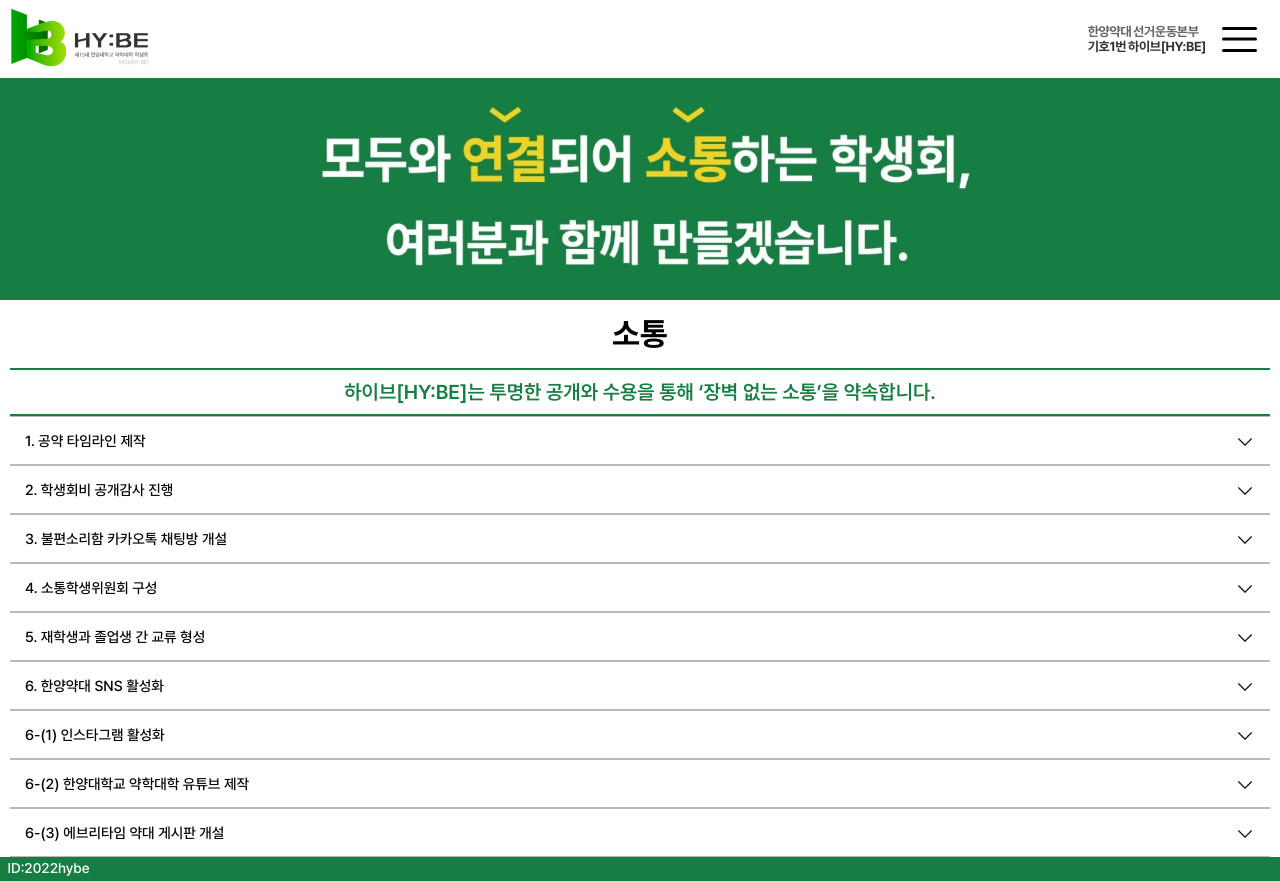
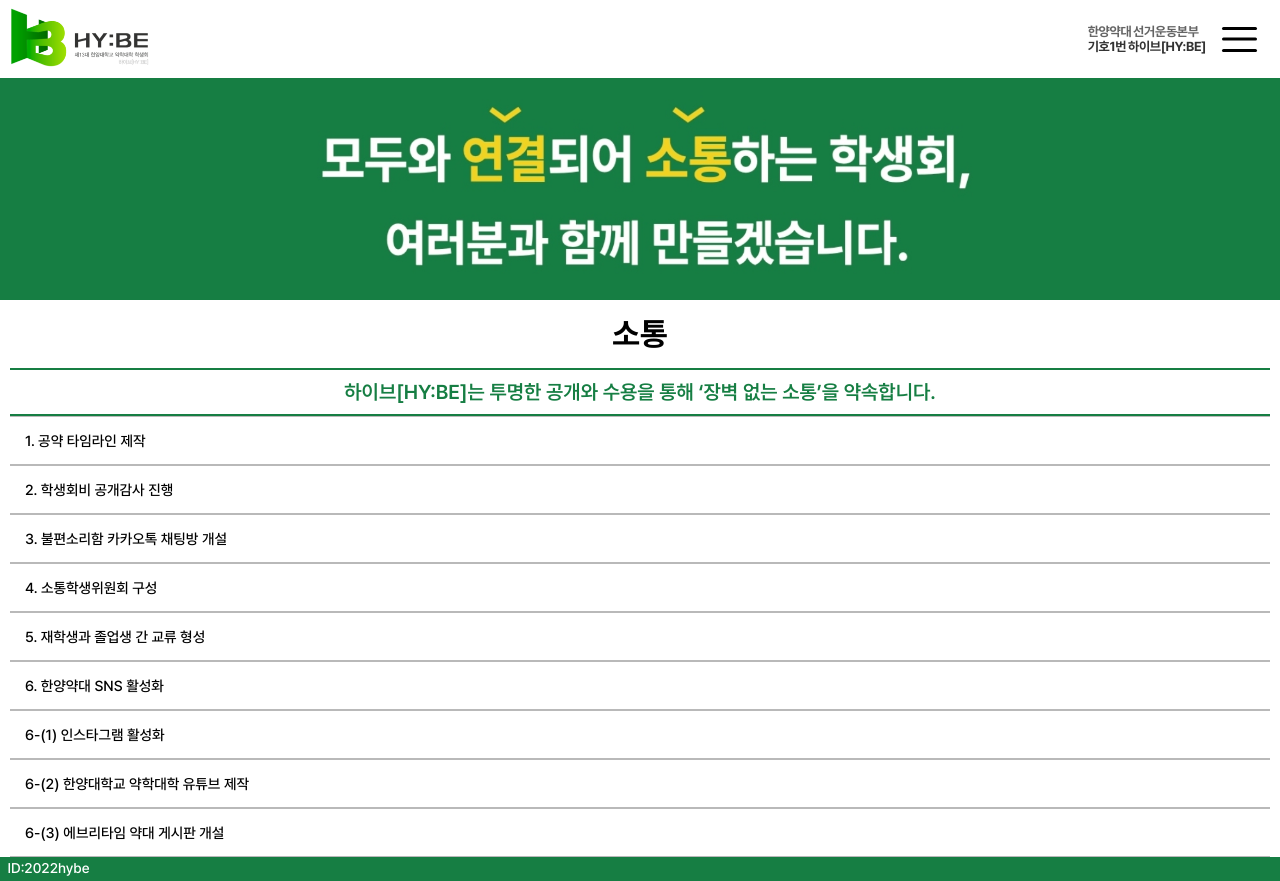
Before and after one commit to BaeGayeon/hybe2022, a Nuxt app: page /promise/communication in a window 1280 px wide. Built offline with nearby package versions, Linux system fonts and the light colour scheme.

Commit message:
chore: 공약 세부 내용 안 보이게 수정

```diff
--- a/pages/promise/communication.vue
+++ b/pages/promise/communication.vue
@@ -292,15 +292,15 @@
 export default {
   data() {
     return {
-      show0: false,
-      show1: false,
-      show2: false,
-      show3: false,
-      show4: false,
-      show5: false,
-      show6: false,
-      show7: false,
-      show8: false,
+      // show0: false,
+      // show1: false,
+      // show2: false,
+      // show3: false,
+      // show4: false,
+      // show5: false,
+      // show6: false,
+      // show7: false,
+      // show8: false,
     };
   },
   methods: {},
@@ -353,7 +353,7 @@ span {
 }
 
 .arrow {
-  width: 20px;
+  width: 0px;
   vertical-align: middle;
   float: right;
 }
--- a/pages/promise/education.vue
+++ b/pages/promise/education.vue
@@ -81,8 +81,8 @@
 export default {
   data() {
     return {
-      show0: false,
-      show1: false,
+      // show0: false,
+      // show1: false,
     };
   },
   methods: {},
@@ -135,7 +135,7 @@ span {
 }
 
 .arrow {
-  width: 20px;
+  width: 0px;
   vertical-align: middle;
   float: right;
 }
--- a/pages/promise/event.vue
+++ b/pages/promise/event.vue
@@ -218,12 +218,12 @@
 export default {
   data() {
     return {
-      show0: false,
-      show1: false,
-      show2: false,
-      show3: false,
-      show4: false,
-      show5: false,
+      // show0: false,
+      // show1: false,
+      // show2: false,
+      // show3: false,
+      // show4: false,
+      // show5: false,
     };
   },
   methods: {},
@@ -276,7 +276,7 @@ span {
 }
 
 .arrow {
-  width: 20px;
+  width: 0px;
   vertical-align: middle;
   float: right;
 }
--- a/pages/promise/welfare.vue
+++ b/pages/promise/welfare.vue
@@ -172,11 +172,11 @@
 export default {
   data() {
     return {
-      show0: false,
-      show1: false,
-      show2: false,
-      show3: false,
-      show4: false,
+      // show0: false,
+      // show1: false,
+      // show2: false,
+      // show3: false,
+      // show4: false,
     };
   },
   methods: {},
@@ -229,7 +229,7 @@ span {
 }
 
 .arrow {
-  width: 20px;
+  width: 0px;
   vertical-align: middle;
   float: right;
 }
```
